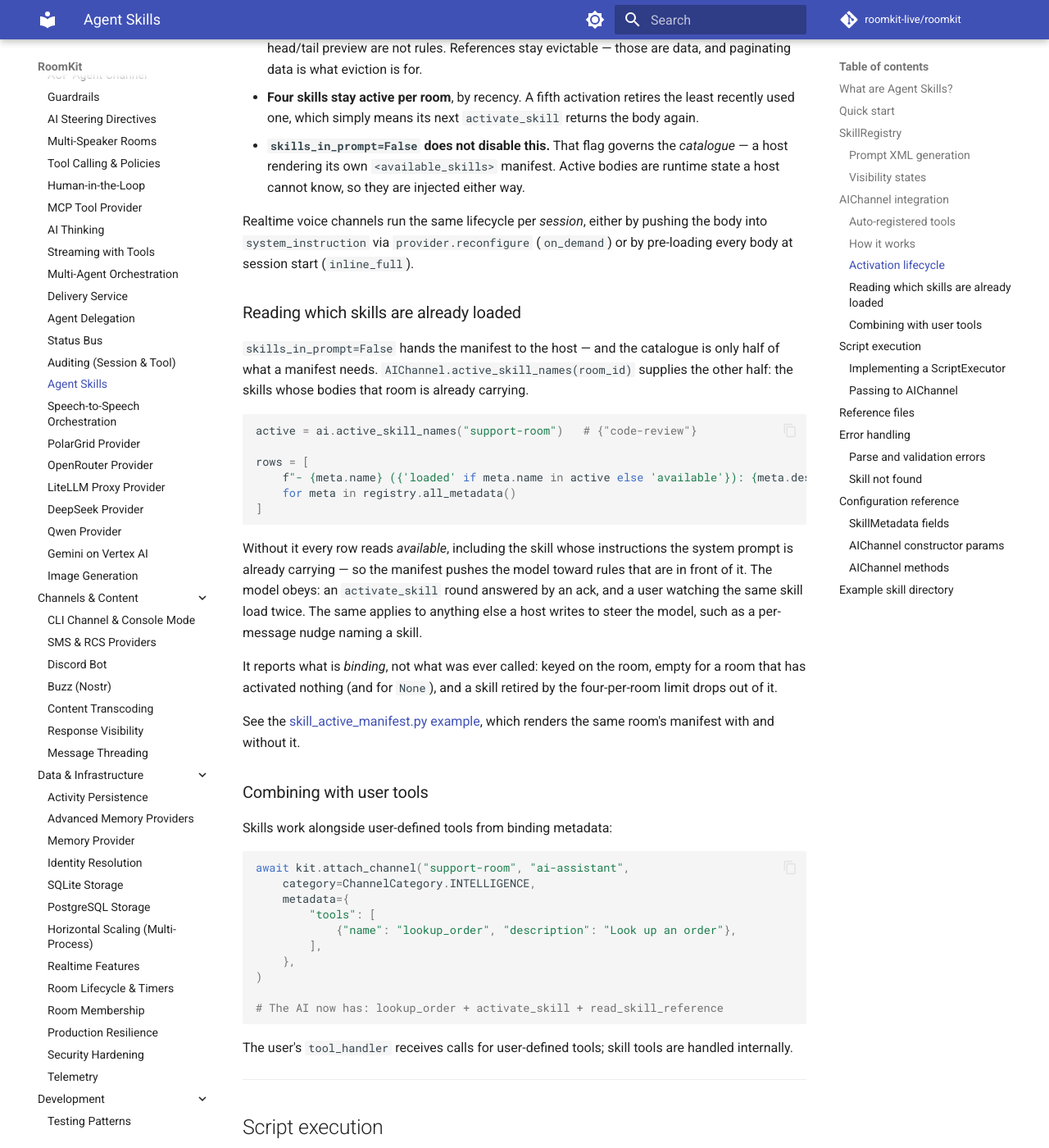
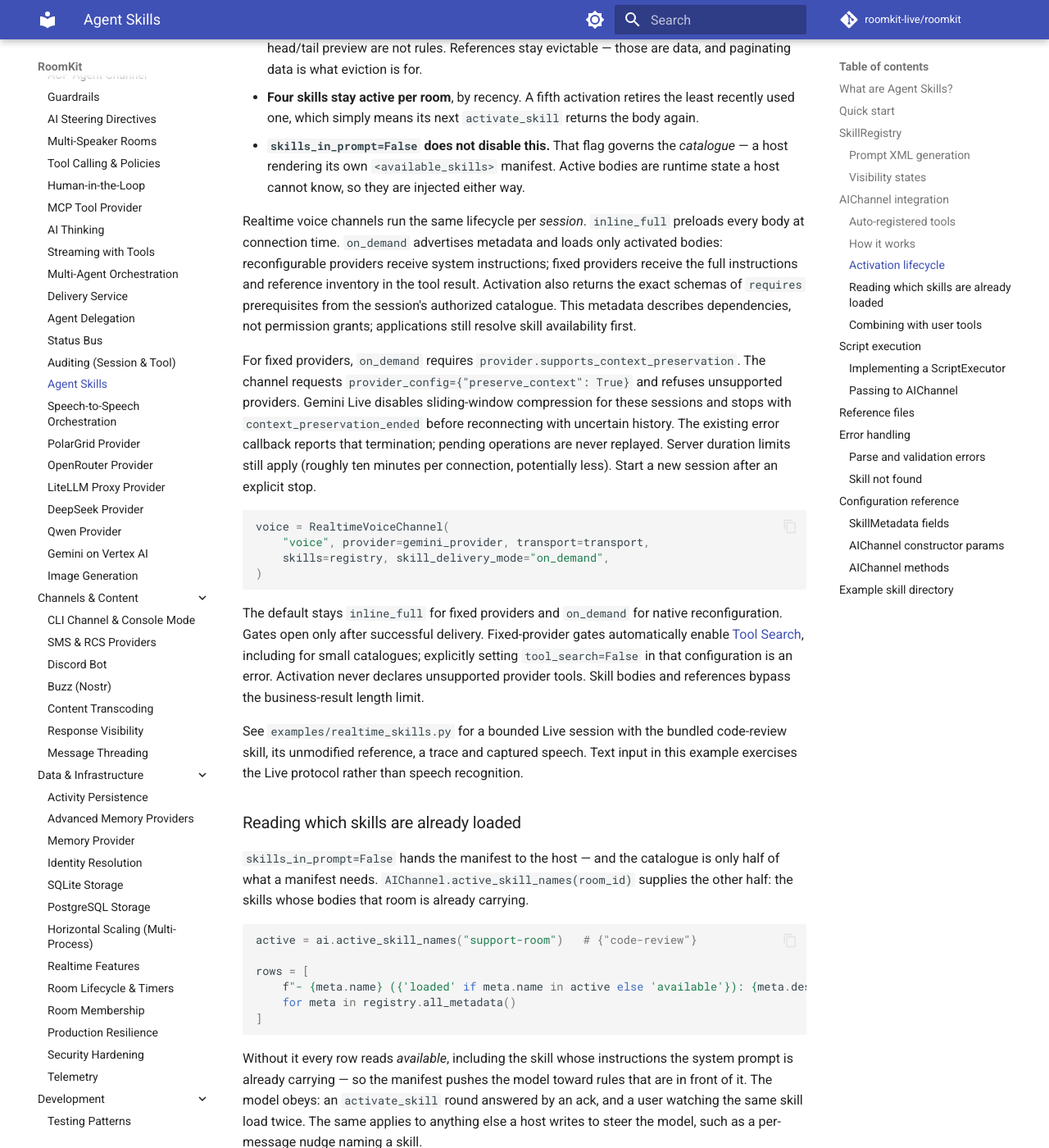
Before and after one commit to roomkit-live/roomkit-docs, an MkDocs documentation site: the page built from docs/guides/agent-skills.md, in a window 1280 px wide and 1400 px high, scrolled down 5932 px. Shown: the whole window at 82% size. Built offline with MkDocs 1.6.1 and Material for MkDocs 9.7.7, drawn with Linux system fonts in a browser that asks for light colours; comment, search, counter and statistics services are not loaded.

Commit message:
docs(skills): explain bounded on-demand realtime delivery

````diff
--- a/docs/guides/agent-skills.md
+++ b/docs/guides/agent-skills.md
@@ -258,9 +258,40 @@ Consequences worth knowing:
   *catalogue* — a host rendering its own `<available_skills>` manifest. Active bodies
   are runtime state a host cannot know, so they are injected either way.
 
-Realtime voice channels run the same lifecycle per *session*, either by pushing the
-body into `system_instruction` via `provider.reconfigure` (`on_demand`) or by
-pre-loading every body at session start (`inline_full`).
+Realtime voice channels run the same lifecycle per *session*. `inline_full`
+preloads every body at connection time. `on_demand` advertises metadata and loads
+only activated bodies: reconfigurable providers receive system instructions;
+fixed providers receive the full instructions and reference inventory in the tool
+result. Activation also returns the exact schemas of `requires` prerequisites
+from the session's authorized catalogue. This metadata describes dependencies,
+not permission grants; applications still resolve skill availability first.
+
+For fixed providers, `on_demand` requires
+`provider.supports_context_preservation`. The channel requests
+`provider_config={"preserve_context": True}` and refuses unsupported providers.
+Gemini Live disables sliding-window compression for these sessions and stops
+with `context_preservation_ended` before reconnecting with uncertain history.
+The existing error callback reports that termination; pending operations are
+never replayed. Server duration limits still apply (roughly ten minutes per
+connection, potentially less). Start a new session after an explicit stop.
+
+```python
+voice = RealtimeVoiceChannel(
+    "voice", provider=gemini_provider, transport=transport,
+    skills=registry, skill_delivery_mode="on_demand",
+)
+```
+
+The default stays `inline_full` for fixed providers and `on_demand` for native
+reconfiguration. Gates open only after successful delivery. Fixed-provider gates
+automatically enable [Tool Search](realtime-voice-providers.md#tool-search-with-fixed-declarations),
+including for small catalogues; explicitly setting `tool_search=False` in that
+configuration is an error. Activation never declares unsupported provider tools.
+Skill bodies and references bypass the business-result length limit.
+
+See `examples/realtime_skills.py` for a bounded Live session with the bundled
+code-review skill, its unmodified reference, a trace and captured speech. Text
+input in this example exercises the Live protocol rather than speech recognition.
 
 ### Reading which skills are already loaded
 
````
Also changed, not shown: docs/features.md (+6 -0 lines).
